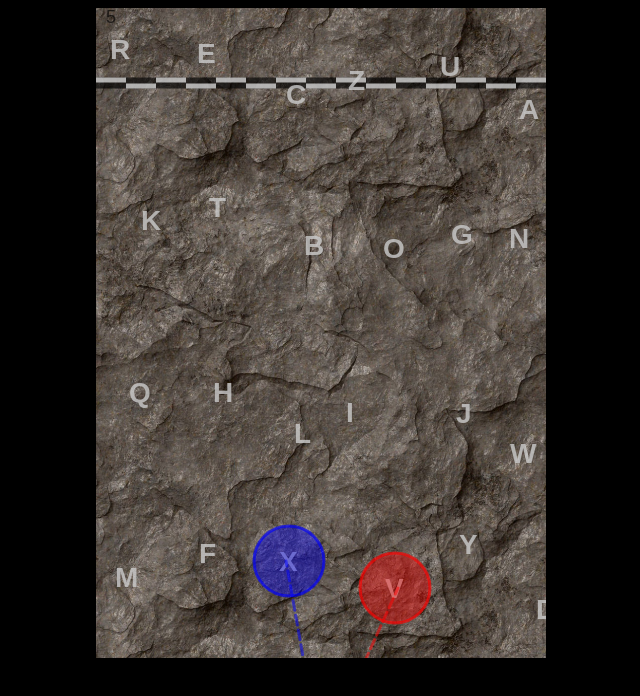
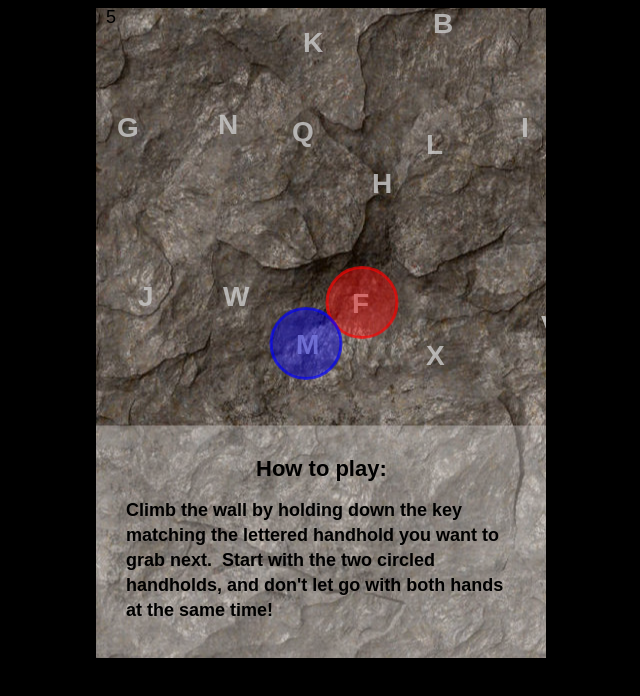
Before and after one commit to jschomay/climbing-game, a plain HTML site: page index.html in a window 1280 px wide. Shown: the whole page, without its empty margins (319-959 px from the left). Drawn offline with Linux system fonts and the light colour scheme.

Commit message:
add vertical scrolling and adjust word graphics

```diff
--- a/game.js
+++ b/game.js
@@ -1,9 +1,11 @@
 var canvas = document.getElementById('game');
 var ctx = canvas.getContext('2d');
 var lastTick, dt;
-var wallWidth = canvas.width;
-var wallHeight = canvas.height;
+var canvasWidth = canvas.width;
+var canvasHeight = canvas.height;
+var rockTexture;
 
+var wallHeight;
 var pause;
 var wall;
 var finishLine;
@@ -26,6 +28,26 @@ function randomBetween(min,max) {
 
 function degToRad(d) {
   return (Math.PI/180) * d;
+}
+
+function wrapText(text, x, y, maxWidth, lineHeight) {
+  var words = text.split(' ');
+  var line = '';
+
+  for(var n = 0; n < words.length; n++) {
+    var testLine = line + words[n] + ' ';
+    var metrics = ctx.measureText(testLine);
+    var testWidth = metrics.width;
+    if (testWidth > maxWidth && n > 0) {
+      ctx.fillText(line, x, y);
+      line = words[n] + ' ';
+      y += lineHeight;
+    }
+    else {
+      line = testLine;
+    }
+  }
+  ctx.fillText(line, x, y);
 }
 
 function handleKeyDown(e) {
@@ -62,6 +84,10 @@ function addHandHold(name, x, y) {
 }
 
 function drawWall() {
+  // rock texture
+  ctx.fillStyle = rockTexture;
+  ctx.fillRect(0, -canvasHeight / 2, canvasWidth, wallHeight + canvasHeight);
+
   // finish line
   ctx.globalAlpha = 0.65;
   ctx.save();
@@ -69,7 +95,7 @@ function drawWall() {
   ctx.strokeStyle = "black";
   ctx.lineWidth = 11;
   ctx.moveTo(0, finishLine);
-  ctx.lineTo(wallWidth, finishLine);
+  ctx.lineTo(canvasWidth, finishLine);
   ctx.stroke();
   ctx.closePath();
 
@@ -78,13 +104,13 @@ function drawWall() {
   ctx.lineWidth = 5;
   ctx.setLineDash([30]);
   ctx.moveTo(0, finishLine - 3);
-  ctx.lineTo(wallWidth, finishLine - 3);
+  ctx.lineTo(canvasWidth, finishLine - 3);
   ctx.stroke();
   ctx.closePath();
 
   ctx.beginPath();
   ctx.moveTo(0, finishLine + 3);
-  ctx.lineTo(wallWidth, finishLine + 3);
+  ctx.lineTo(canvasWidth, finishLine + 3);
   ctx.lineDashOffset = 30;
   ctx.stroke();
   ctx.closePath();
@@ -107,6 +133,7 @@ function drawHandHold(handHold) {
 function buildWall() {
   var letters = [ 'a', 'b', 'c', 'd', 'e', 'f', 'g', 'h', 'i', 'j', 'k', 'l', 'm', 'n', 'o', 'p', 'q', 'r', 's', 't', 'u', 'v', 'w', 'x', 'y', 'z'];
   var shuffledHandHoldNames = shuffle(letters);
+  wallHeight = canvasHeight * 2;
   var x;
   var y = 80;
   var i = 0;
@@ -114,7 +141,7 @@ function buildWall() {
   var yOffset;
   while (y < wallHeight - 20) {
     x = 30;
-    while (x < wallWidth) {
+    while (x < canvasWidth) {
       xOffset = randomBetween(-20, 20);
       yOffset = randomBetween(-50, 50);
       addHandHold(shuffledHandHoldNames[i], x + xOffset, y + yOffset);
@@ -175,7 +202,7 @@ function drawHand(hand) {
 function grab(hand, handHold) {
   hand.grip = 1;
   hand.handHoldName = handHold.name;
-  if(hand.path[hand.path.length - 1].x !== handHold.x && hand.path[hand.path.length - 1].y !== handHold.y) {
+  if(!hand.path.length || hand.path[hand.path.length - 1].x !== handHold.x && hand.path[hand.path.length - 1].y !== handHold.y) {
     hand.path.push({x: handHold.x, y: handHold.y});
   }
   hand.x = handHold.x;
@@ -223,6 +250,9 @@ function checkGameOver() {
   }
 }
 function drawGameOver() {
+  ctx.globalAlpha = 0.3;
+  ctx.fillStyle = "#fff";
+  ctx.fillRect(0, canvasWidth / 2, canvasWidth, 150);
   ctx.fillStyle = "#000";
   ctx.font = "bold 72px arial";
   ctx.globalAlpha = 1;
@@ -239,12 +269,28 @@ function checkGameWin() {
 }
 
 function drawGameWin() {
+  ctx.globalAlpha = 0.3;
+  ctx.fillStyle = "#fff";
+  ctx.fillRect(0, 40, canvasWidth, 150);
   ctx.fillStyle = "#000";
   ctx.globalAlpha = 1;
   ctx.font = "bold 72px arial";
-  ctx.fillText("You Win!", 80, 300);
+  ctx.fillText("You Win!", 80, 120);
   ctx.font = "bold 22px arial";
-  ctx.fillText("Press 'space' to play again", 100, 340);
+  ctx.fillText("Press 'space' to play again", 100, 160);
+}
+
+function drawInstructions() {
+  ctx.globalAlpha = 0.3;
+  ctx.fillStyle = "#fff";
+  ctx.fillRect(0, wallHeight + 50, canvasWidth, 400);
+  ctx.fillStyle = "#000";
+  ctx.globalAlpha = 1;
+  ctx.font = "bold 22px arial";
+  ctx.fillText("How to play:", 160, wallHeight + 100);
+  ctx.font = "bold 18px arial";
+  var instructions = "Climb the wall by holding down the key matching the lettered handhold you want to grab next.  Start with the two circled handholds, and don't let go with both hands at the same time!";
+  wrapText(instructions, 30, wallHeight + 140, canvasWidth - 50, 25);
 }
 
 function updateGrips(dt) {
@@ -260,7 +306,6 @@ function drawTime() {
   ctx.save();
   ctx.fillStyle = "#000";
   ctx.font = "18px arial";
-  ctx.clearRect(0,0,100,15);
   ctx.fillText(Math.round(runningTime/1000), 10, 15);
   ctx.restore();
 }
@@ -283,10 +328,19 @@ function updateWorld(dt) {
 }
 
 function drawWorld() {
-  ctx.clearRect(0, 0, wallWidth, wallHeight);
+  ctx.clearRect(0, 0, canvasWidth, canvasHeight);
+  var vOffset = hands.reduce(function(a,b){ return a.y + b.y; }) / 2;
+  ctx.save();
+  ctx.translate(0, -vOffset + canvasHeight / 2);
   drawWall();
+  hands.forEach(drawHand);
+  drawInstructions();
+  ctx.restore();
+
+  // outside of global transform
   drawTime();
-  hands.forEach(drawHand);
+  if(gameOver) { drawGameOver(); }
+  if(gameWin) { drawGameWin(); }
 }
 
 function loop(time) {
@@ -296,16 +350,15 @@ function loop(time) {
   if (!pause) {
     updateWorld(dt);
     drawWorld();
-    if(gameOver) { drawGameOver(); }
-    if(gameWin) { drawGameWin(); }
   }
   requestAnimationFrame(loop);
 }
 
 function init() {
   wall = [];
+  buildWall();
   finishLine = 75;
-  hands = [{side: 'right', path: [{x: wallWidth / 2, y: wallHeight + 100}]}, {side: 'left', path: [{x: wallWidth / 2, y: wallHeight + 100}]}];
+  hands = [{side: 'right', path: []}, {side: 'left', path: []}];
   keysDown = {};
   justPressed = null;
   justReleased = null;
@@ -314,15 +367,22 @@ function init() {
   gameWin = false;
   pause = false;
 
-  buildWall();
   grab(hands[0], wall[wall.length - 3]);
   grab(hands[1], wall[wall.length - 4]);
 }
 
 
-init();
-bindKeys();
-loop(0);
+// preload texture
+var img = new Image();
+img.src ='rocks.jpg';
+img.onload = function(){
+  rockTexture = ctx.createPattern(img,'repeat');
+
+  // kick off
+  init();
+  bindKeys();
+  loop(0);
+};
 
 
 /*
--- a/main.css
+++ b/main.css
@@ -3,8 +3,6 @@ body {
 }
 
 #game {
-  background: url('rocks.jpg');
-  background-size: contain;
   margin: auto;
   position: absolute;
   left: 0;
```
